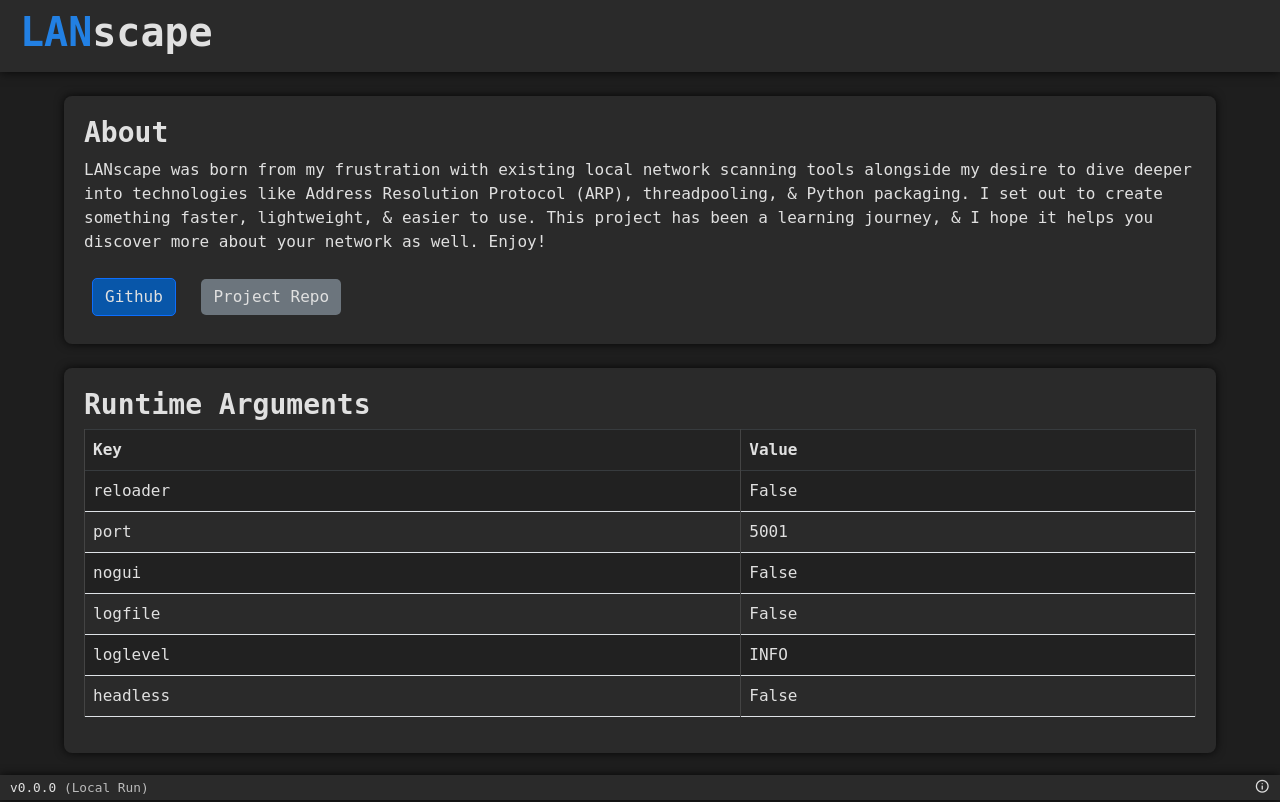
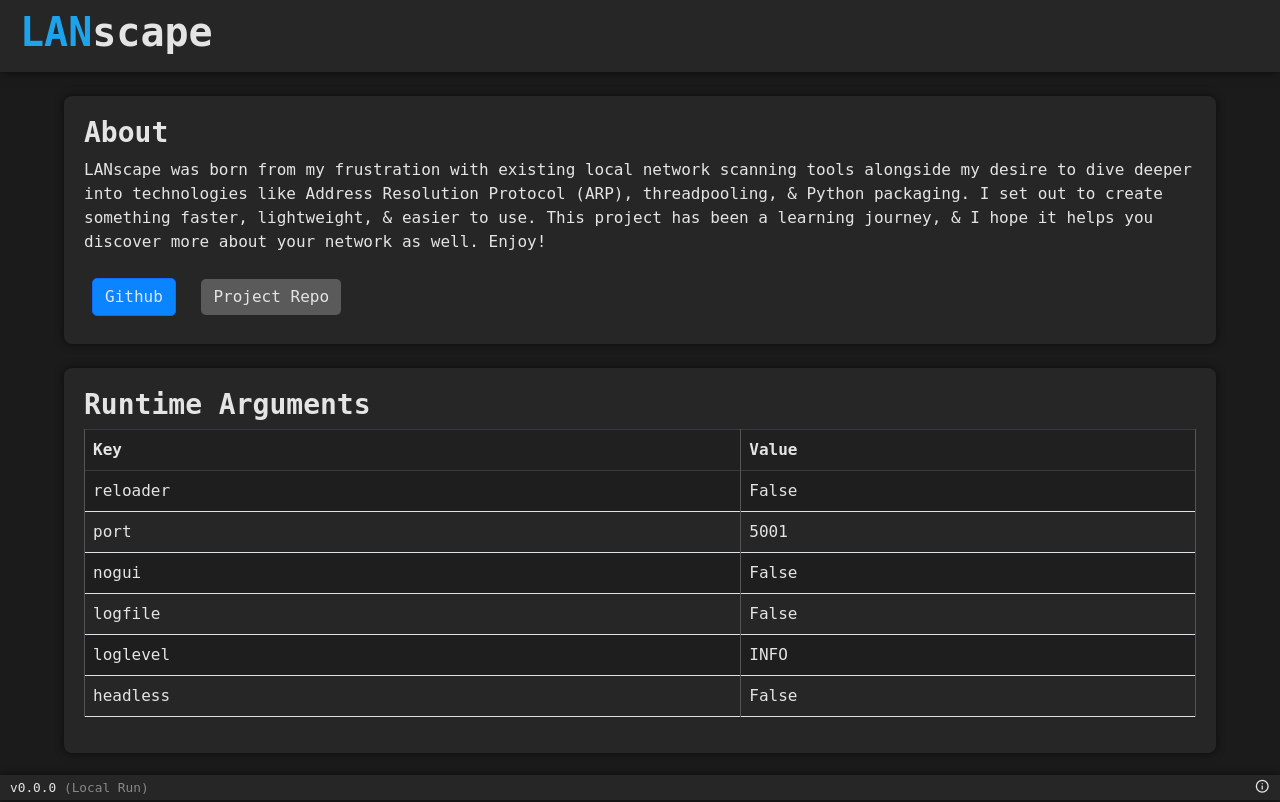
Before and after one commit to mdennis281/LANscape, a Flask app: page /info in a window 1280 px wide. Run offline with Flask 3, Linux system fonts and the light colour scheme; parts of the project's set-up code (start-up, migrations or seed data) failed here and were passed over.

Commit message:
styling stuff

```diff
--- a/src/lanscape/ui/static/css/style.css
+++ b/src/lanscape/ui/static/css/style.css
@@ -1,30 +1,35 @@
 /* General Styles */
 :root {
-    --primary-accent: #0856a9;
-    --primary-accent-hover: #014389;
-    --secondary-accent: #6c757d;
-    --secondary-accent-hover: #495055;
-    --info-accent: #17a2b8;
-    --success-accent: #006334;
-    --success-accent-hover: #004926;
-    --danger-accent: #dc3545;
-    --danger-accent-hover: #c82333;
-    --warning-accent: #974d04;
-    --warning-accent-hover: #793e04;
+    --primary-accent: #0a84ff; /* A brighter blue to add contrast */
+    --primary-accent-hover: #0077e6; /* Slightly darker for hover */
+    --secondary-accent: #5a5a5a; /* Mid-gray for neutral elements */
+    --secondary-accent-hover: #484848; /* Darker gray for hover */
 
-    --text-color: #e0e0e0;
-    --text-accent-color: #2280e3;
-    --text-placeholder: #bbb;
-    --text-danger-color: #fa7a7a;
-    --text-almost-hidden: #4a4a4a;
+    --info-accent: #1cc3dc; /* Vivid cyan for information elements */
+    --success-accent: #019561; /* Bright green for positive actions */
+    --success-accent-hover: #008456; /* Darker shade for hover */
+    --danger-accent: #ff5252; /* Bright red for warnings */
+    --danger-accent-hover: #e64545;
 
-    --body-bg: #1e1e1e;
-    --primary-bg: #2a2a2a;
-    --primary-bg-accent: #2b2b2b;
-    --primary-bg-accent-hover: #4b4b4b;
-    --secondary-bg: #232323;
-    --border-color: #444;
-    --danger-border-color: #722;
+    --warning-accent: #cc8801; /* Vibrant amber for warnings */
+    --warning-accent-hover: #d08802;
+
+    --box-shadow: rgba(0, 0, 0, 0.6); /* Softer shadow */
+    --box-shadow-error: rgba(255, 82, 82, 0.4); /* Red shadow for error indication */
+
+    --text-color: #e4e4e4; /* Slightly lighter for readability */
+    --text-accent-color: #1ca3ec; /* A sharper blue accent */
+    --text-placeholder: #888; /* Lighter gray for input placeholders */
+    --text-danger-color: #ff6666; /* Softer red */
+    --text-almost-hidden: #3d3d3d; /* Subtle, dark gray */
+
+    --body-bg: #1b1b1b; /* Deeper dark for body background */
+    --primary-bg: #262626; /* Primary background with more contrast */
+    --primary-bg-accent: #2d2d2d; /* Accent for card areas */
+    --primary-bg-accent-hover: #3a3a3a; /* Slightly lighter for hover */
+    --secondary-bg: #202020; /* Secondary dark background */
+    --border-color: #555; /* Slightly lighter gray for borders */
+    --danger-border-color: #922; /* Bold red for danger borders */
 
     --footer-height: 25px;
 }
@@ -48,7 +53,7 @@ body:has(.submodule) footer {
     padding: 20px;
     background-color: var(--primary-bg);
     border-radius: 8px;
-    box-shadow: 0 0 10px rgba(0,0,0,0.8);
+    box-shadow: 0 0 10px var(--box-shadow);
     width: 90%;
     margin-top: 10px;
 }
@@ -59,14 +64,14 @@ body:has(.submodule) footer {
     margin: 0;
     display: block;
     position: relative;
-    box-shadow: 0 0 10px rgba(0,0,0,0.8);
+    box-shadow: 0 0 10px var(--box-shadow);
     width: 100vw;
 }
 
 footer {
     position: sticky;
     background-color: var(--primary-bg);
-    box-shadow: 0 0 10px rgba(0,0,0,0.8);
+    box-shadow: 0 0 10px var(--box-shadow);
     height: var(--footer-height);
     transform:translateY(25px); /* removed in core.js */
     display: flex;
@@ -199,7 +204,7 @@ details {
     outline: 0 none;
 }
 #scan-form.error input:focus {
-    box-shadow: 0 1px 1px rgba(0, 0, 0, 0.075) inset, 0 0 8px rgba(200, 85, 85, 0.6);
+    box-shadow: 0 1px 1px var(--box-shadow) inset, 0 0 8px var(--box-shadow-error);
 }
 
 #scan-progress-bar {
@@ -209,7 +214,7 @@ details {
     width: 0;
     background-color:  var(--primary-accent);
     height:0px;
-    transition: all .2s ease-in-out
+    transition: all .5s ease-in-out
 }
 
 #app-actions a .material-symbols-outlined {
@@ -468,7 +473,7 @@ input[type="range"]::-moz-range-thumb {
 }
 
 .table th, .table td {
-    background-color: #282828;
+    background-color: var(--secondary-bg);
     border-color: var(--border-color);
     color: var(--text-color);
 }
```
Also changed, not shown: src/lanscape/ui/static/js/poll-scan-summary.js (deleted).
